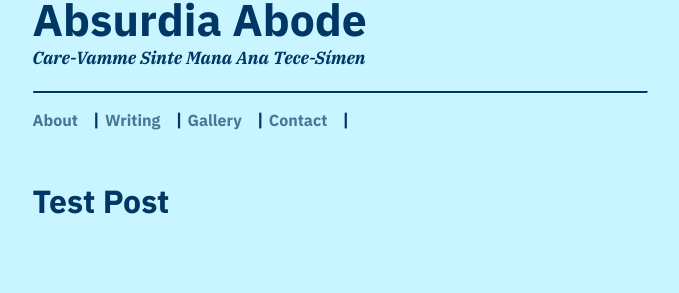
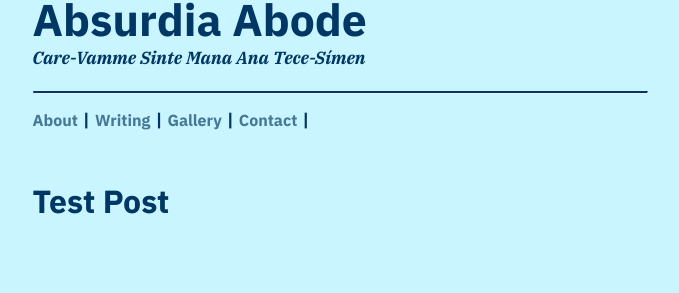
Before and after one commit to Fafau06/fafau06.github.io, a Jekyll site: the page built from index.html, in a window 1280 px wide. Shown: the part 340-633 px from the top of the page, without its empty margins (300-979 px from the left). Built offline with Jekyll 4.4.1, drawn with Linux system fonts in a browser that asks for light colours; some web fonts are replaced; the list of posts is cut into pages by our own code.

Commit message:
Update _default.scss

```diff
--- a/_sass/_default.scss
+++ b/_sass/_default.scss
@@ -91,7 +91,7 @@
 {
 	color: $light-gray-color;
 	font-size: 1rem;
-	padding-right: 10px;
+	padding-right: 0px;
 }
 
 .social-icons
```
